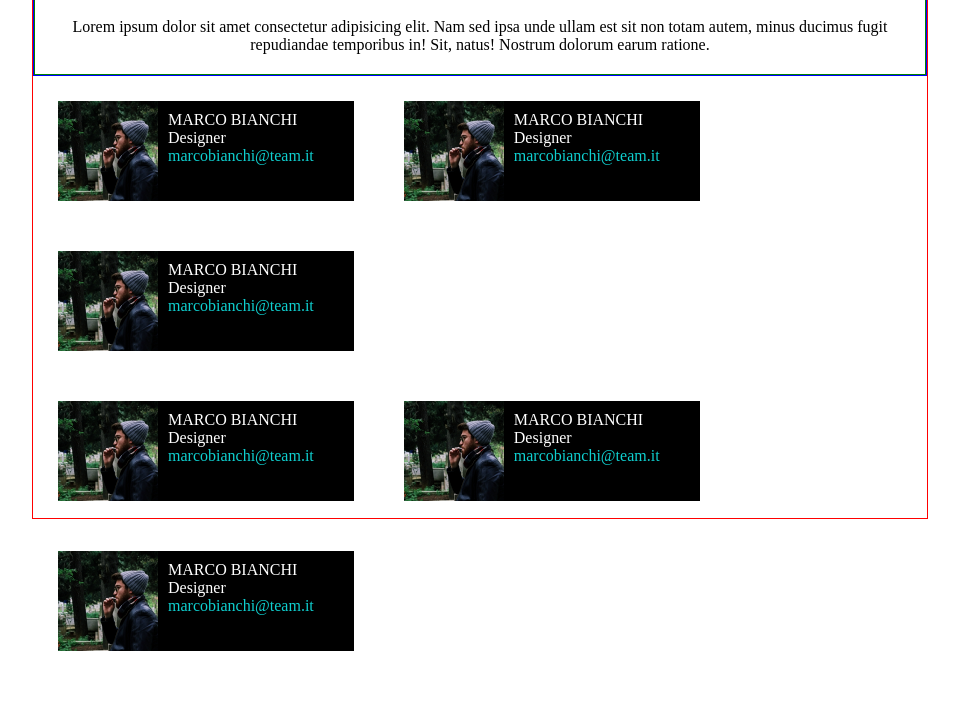
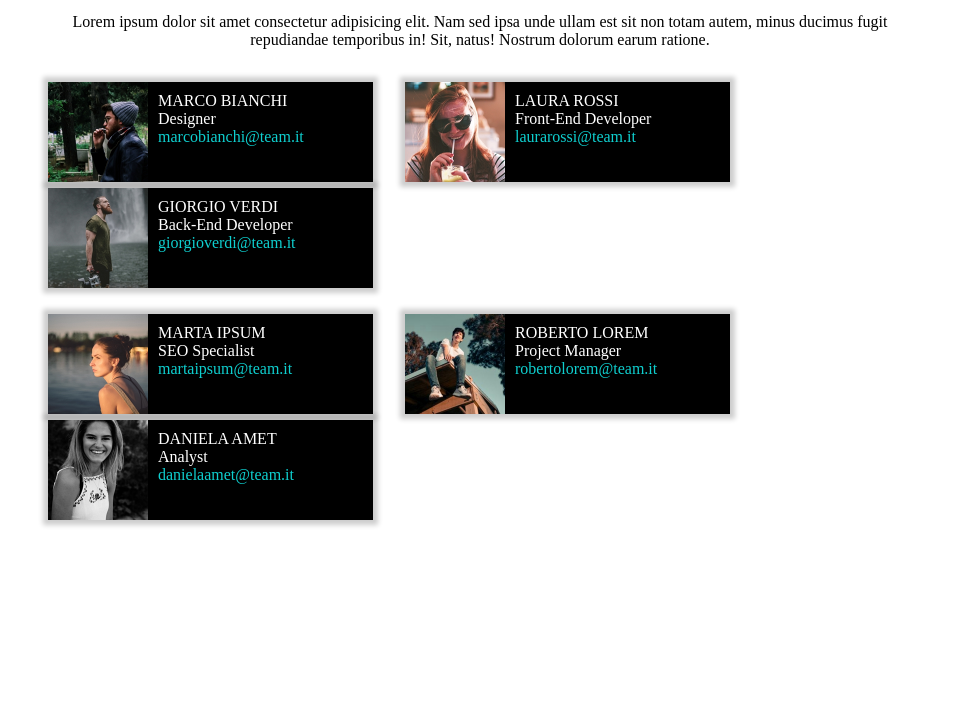
Before and after one commit to Crisano97/html-css-float-cards, a plain HTML site: page index.html in a window 1280 px wide. Shown: the part 81-800 px from the top of the page, without its empty margins (160-1119 px from the left). Drawn offline with Linux system fonts and the light colour scheme.

Commit message:
floating-cards

```diff
--- a/css/style.css
+++ b/css/style.css
@@ -8,18 +8,14 @@
     width: 70%;
     height: 600px;
     margin: 0 auto;
-    border: 1px solid red;
 }
 
 .team-introduction {
     text-align: center;
-    border: 1px solid blue;
 }
 
 .title , .description {
     padding: 20px;
-    border: 1px solid green;
-
 }
 
 .title {
@@ -28,6 +24,7 @@
 }
 
 .team-cards {
+    padding: 10px 0;
 }
 
 .team-cards::after {
@@ -37,10 +34,12 @@
 }
 
 .card1 {
+    width: 325px;
     float: left;
     background-color: black;
-    margin: 25px;
-    padding-right: 30px;
+    margin: 3px 16px;
+    padding-right: 56px;
+    box-shadow: 0px 0px 5px 5px rgba(0, 0, 0, 0.2);
 }
 
 .card1::after {
@@ -49,8 +48,33 @@
     clear: both;
 }
 
-.pic {
+.pic1 {
     background-image: url(../assets/img/male1.png);
+    float: left
+}
+
+.pic2 {
+    background-image: url(../assets/img/female1.png);
+    float: left
+}
+
+.pic3 {
+    background-image: url(../assets/img/male2.png);
+    float: left
+}
+
+.pic4 {
+    background-image: url(../assets/img/female2.png);
+    float: left
+}
+
+.pic5 {
+    background-image: url(../assets/img/male3.png);
+    float: left
+}
+
+.pic6 {
+    background-image: url(../assets/img/female3.png);
     float: left
 }
 
--- a/index.html
+++ b/index.html
@@ -26,7 +26,7 @@
 
             <div class="card1">
 
-                <div class="pic mod">
+                <div class="pic1 mod">
 
                 </div>
 
@@ -48,21 +48,21 @@
 
             <div class="card1">
 
-                <div class="pic mod">
+                <div class="pic2 mod">
 
                 </div>
 
                 <div class="bio">
 
-                    <span class="name">MARCO BIANCHI</span>
+                    <span class="name">LAURA ROSSI</span>
 
                     <br>
 
-                    <span class="job">Designer</span>
+                    <span class="job">Front-End Developer</span>
 
                     <br>
 
-                    <a href="mailto:marcobianchi@team.it">marcobianchi@team.it</a>
+                    <a href="mailto:laurarossi@team.it">laurarossi@team.it</a>
 
                 </div>
 
@@ -70,21 +70,21 @@
 
             <div class="card1">
 
-                <div class="pic mod">
+                <div class="pic3 mod">
 
                 </div>
 
                 <div class="bio">
 
-                    <span class="name">MARCO BIANCHI</span>
+                    <span class="name">GIORGIO VERDI</span>
 
                     <br>
 
-                    <span class="job">Designer</span>
+                    <span class="job">Back-End Developer</span>
 
                     <br>
 
-                    <a href="mailto:marcobianchi@team.it">marcobianchi@team.it</a>
+                    <a href="mailto:giorgioverdi@team.it">giorgioverdi@team.it</a>
 
                 </div>
 
@@ -96,21 +96,21 @@
 
             <div class="card1">
 
-                <div class="pic mod">
+                <div class="pic4 mod">
 
                 </div>
 
                 <div class="bio">
 
-                    <span class="name">MARCO BIANCHI</span>
+                    <span class="name">MARTA IPSUM</span>
 
                     <br>
 
-                    <span class="job">Designer</span>
+                    <span class="job">SEO Specialist</span>
 
                     <br>
 
-                    <a href="mailto:marcobianchi@team.it">marcobianchi@team.it</a>
+                    <a href="mailto:martaipsum@team.it">martaipsum@team.it</a>
 
                 </div>
 
@@ -118,21 +118,21 @@
 
             <div class="card1">
 
-                <div class="pic mod">
+                <div class="pic5 mod">
 
                 </div>
 
                 <div class="bio">
 
-                    <span class="name">MARCO BIANCHI</span>
+                    <span class="name">ROBERTO LOREM</span>
 
                     <br>
 
-                    <span class="job">Designer</span>
+                    <span class="job">Project Manager</span>
 
                     <br>
 
-                    <a href="mailto:marcobianchi@team.it">marcobianchi@team.it</a>
+                    <a href="mailto:robertolorem@team.it">robertolorem@team.it</a>
 
                 </div>
 
@@ -140,21 +140,21 @@
 
             <div class="card1">
 
-                <div class="pic mod">
+                <div class="pic6 mod">
 
                 </div>
 
                 <div class="bio">
 
-                    <span class="name">MARCO BIANCHI</span>
+                    <span class="name">DANIELA AMET</span>
 
                     <br>
 
-                    <span class="job">Designer</span>
+                    <span class="job">Analyst</span>
 
                     <br>
 
-                    <a href="mailto:marcobianchi@team.it">marcobianchi@team.it</a>
+                    <a href="mailto:danielaamet@team.it">danielaamet@team.it</a>
 
                 </div>
 
```
